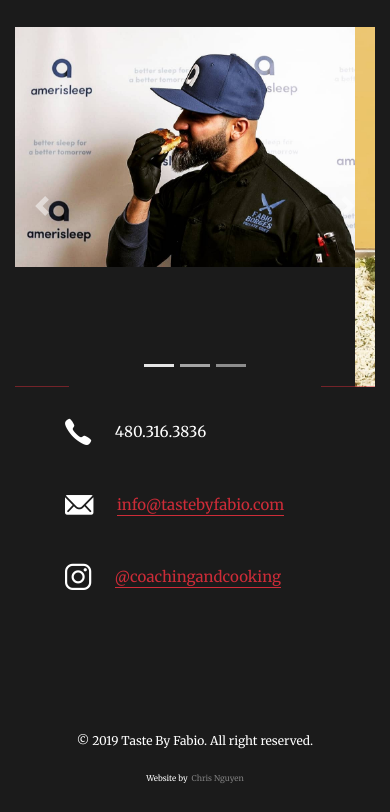
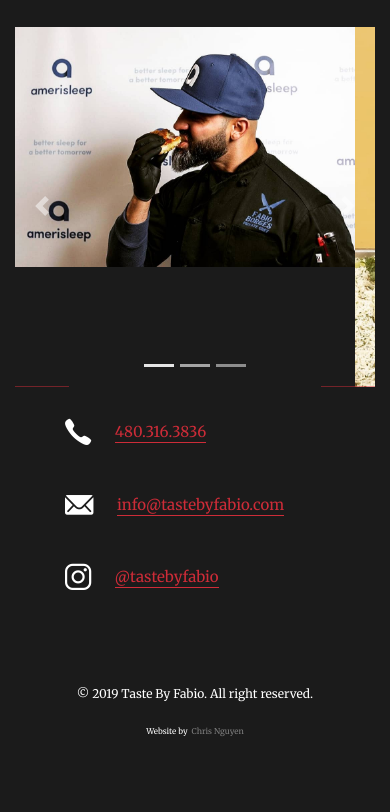
Before and after one commit to nguyenchris/fabio-site, a website: page index.html in a window 390 px wide. Shown: the part 1182-1994 px from the top of the page. After the commit the page ends 1947 px from the top, so only its background shows below. Drawn offline with nearby package versions, Linux system fonts and the light colour scheme.

Commit message:
added semver to styles.min.css, updated ig link, added phone number tel href

```diff
--- a/assets/css/style.css
+++ b/assets/css/style.css
@@ -417,7 +417,7 @@ section.section-contact {
   }
 
   section.section-contact {
-    min-height: 875px;
+    min-height: 400px;
   }
   .contact-info-row div {
     font-size: 1.5rem;
--- a/index.html
+++ b/index.html
@@ -23,7 +23,7 @@
   <link href="https://unpkg.com/ionicons@4.5.10-0/dist/css/ionicons.min.css" rel="stylesheet">
 
   <link rel="stylesheet" href="./vendors/css/normalize.css">
-  <link rel="stylesheet" href="./assets/css/style.min.css">
+  <link rel="stylesheet" href="./assets/css/style.min.css?ver=1.0.1">
   <script>
     history.scrollRestoration = "manual"
   </script>
@@ -135,7 +135,7 @@
       <div class="col-md-6">
         <div class="row contact-info-row">
           <div class="col"><i class="icon ion-ios-call"></i>
-            <div> 480.316.3836</div>
+            <div><a href="tel:480-316-3836"> 480.316.3836</a></div>
           </div>
         </div>
         <div class="row contact-info-row">
@@ -145,7 +145,7 @@
         </div>
         <div class="row contact-info-row">
           <div class="col"><i class="icon ion-logo-instagram"></i>
-            <div> <a href="https://www.instagram.com/coachingandcooking">@coachingandcooking</a></div>
+            <div> <a href="https://www.instagram.com/tastebyfabio/" target="_blank">@tastebyfabio</a></div>
           </div>
         </div>
       </div>
```
Also changed, not shown: assets/css/style.min.css.
